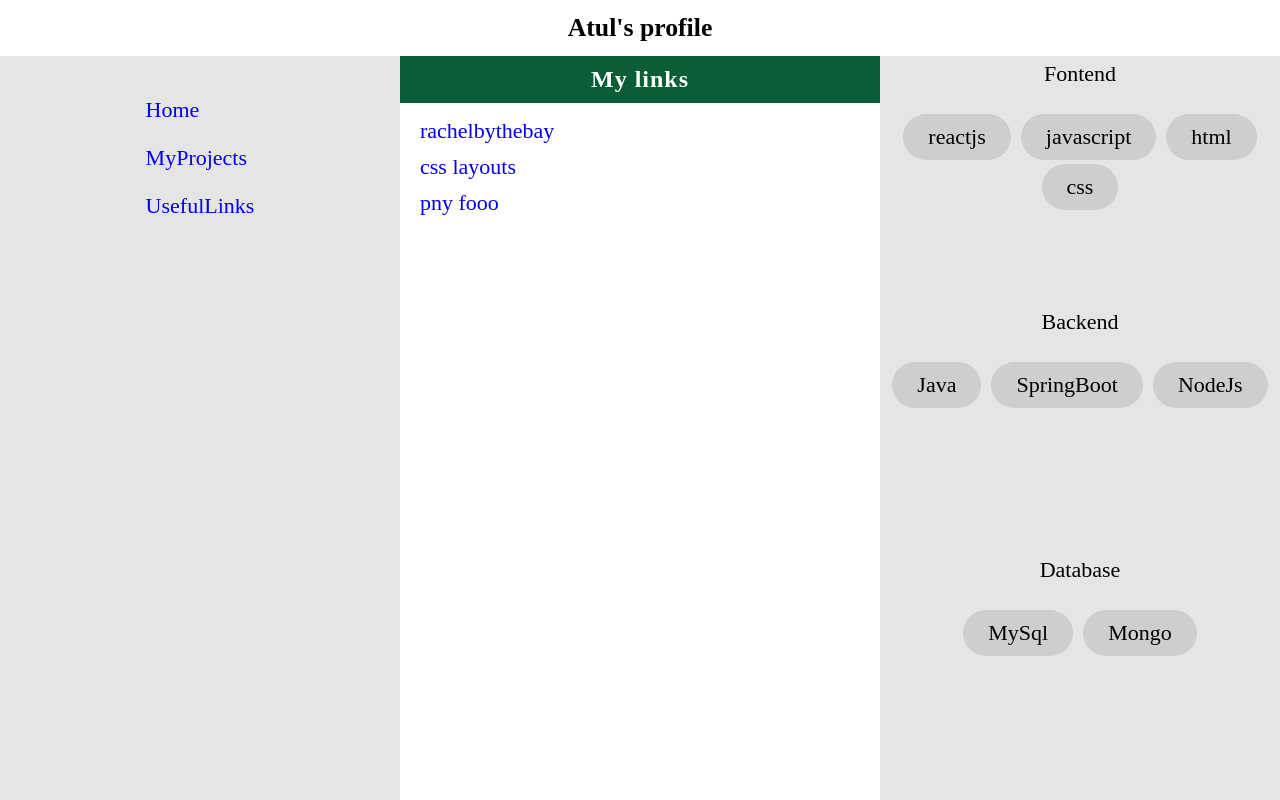
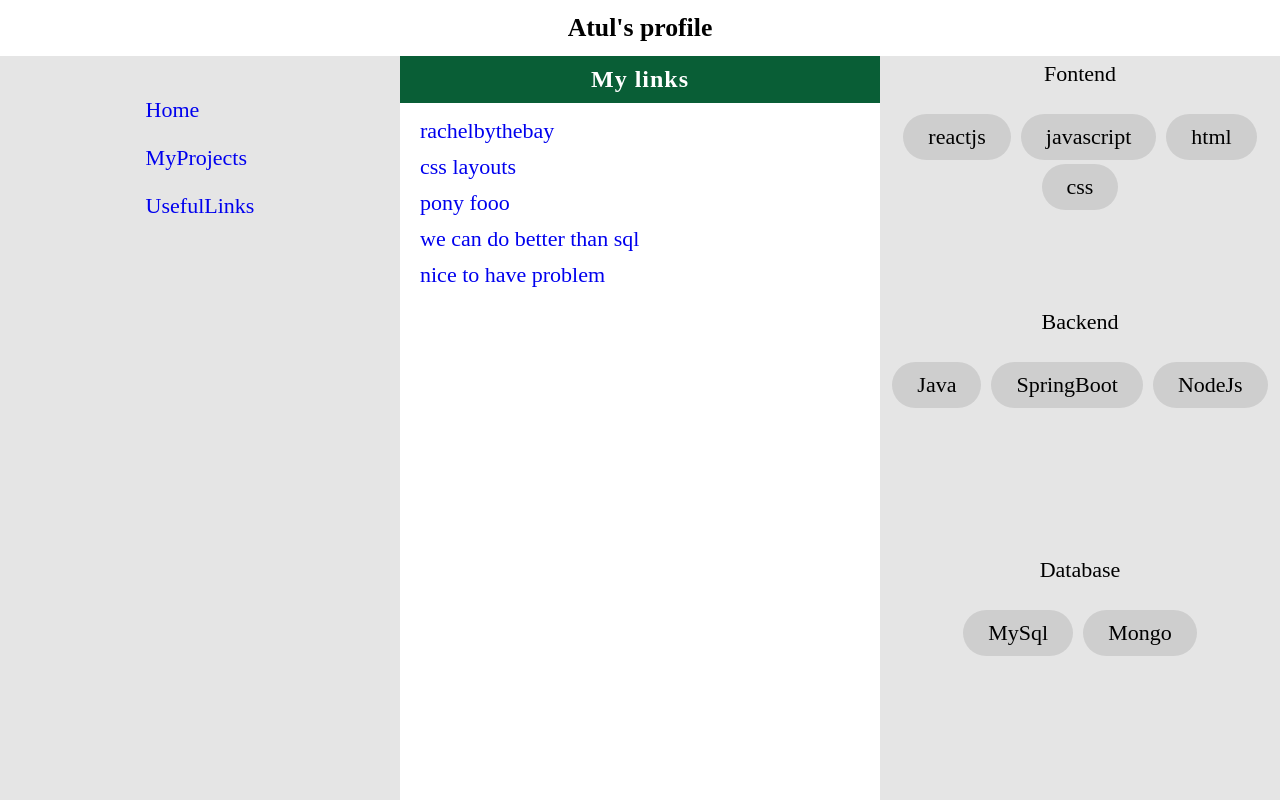
Before and after one commit to atulnitrr/atul-portfolio, a React (Create React App) app: page /usefulinks in a window 1280 px wide. Built offline with nearby package versions, Linux system fonts and the light colour scheme.

Commit message:
Added links

```diff
--- a/src/component/UseFulLinks.js
+++ b/src/component/UseFulLinks.js
@@ -29,7 +29,22 @@ function UseFulLinks() {
           target="_blank"
           rel="noopener noreferrer"
         >
-          pny fooo{" "}
+          pony fooo{" "}
+        </a>
+
+        <a
+          href="https://edgedb.com/blog/we-can-do-better-than-sql/"
+          target="_blank"
+          rel="noopener noreferrer"
+        >
+          we can do better than sql{" "}
+        </a>
+        <a
+          href="https://davnicwil.com/#blog-posts/"
+          target="_blank"
+          rel="noopener noreferrer"
+        >
+          nice to have problem{" "}
         </a>
       </div>
     </div>
```
